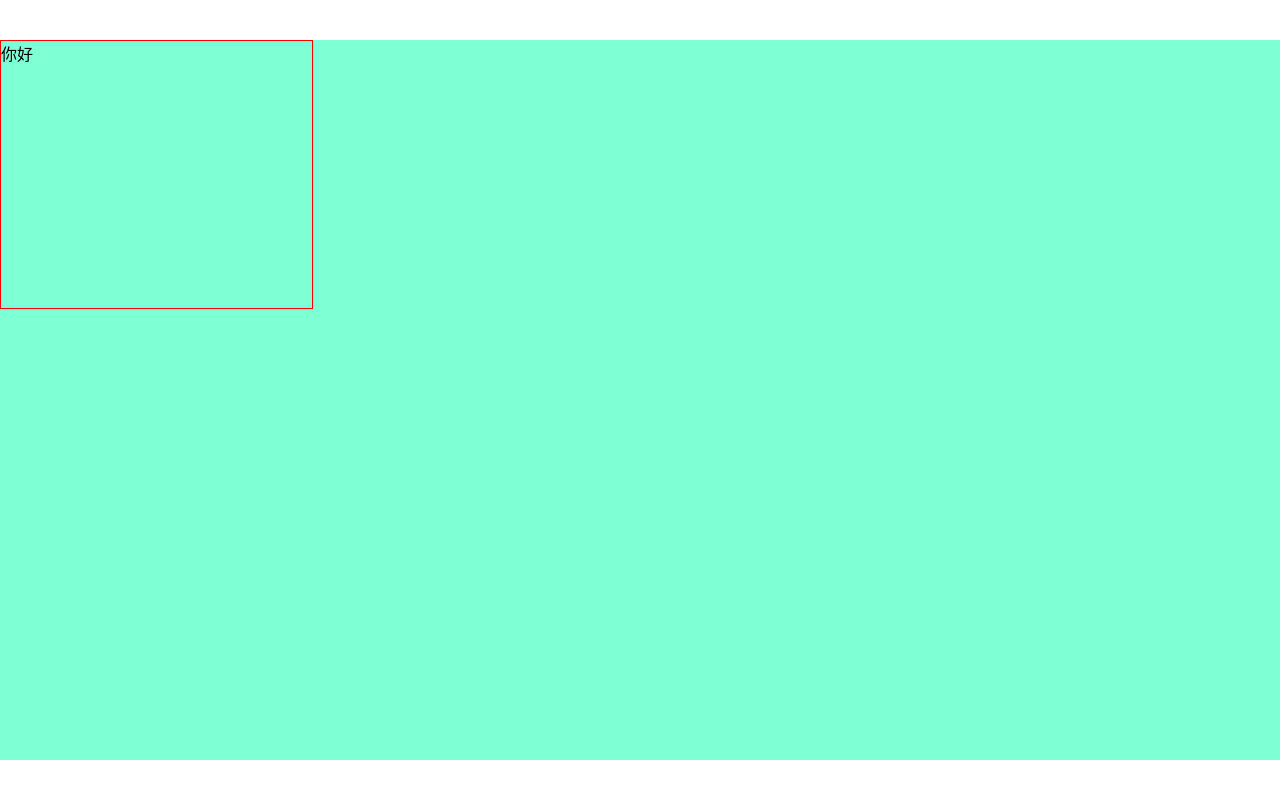
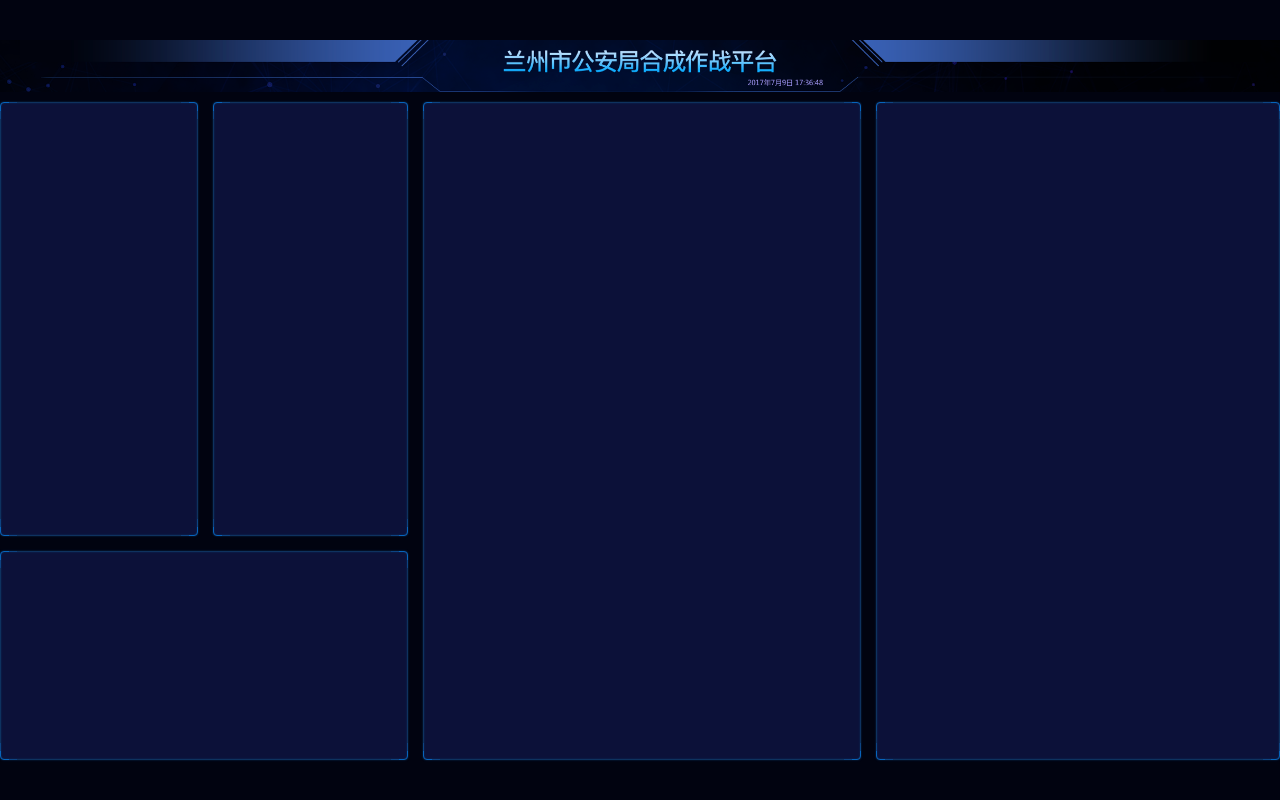
Before and after one commit to taytayAndrew/Large-screen-visualization, a React (Vite) app: page /#/ in a window 1280 px wide. Built offline with nearby package versions, Linux system fonts and the light colour scheme.

Commit message:
完成整体的布局

```diff
--- a/index.html
+++ b/index.html
@@ -18,7 +18,7 @@
 
 </head>
 <body>
-<div id="root">
+<div id="root" >
 
 </div>
 <script>
--- /dev/null
+++ b/src/custom.d.ts
@@ -0,0 +1,4 @@
+declare module "*.png" {
+    const value: any;
+    export = value;
+ }
--- a/src/pages/home.scss
+++ b/src/pages/home.scss
@@ -1,7 +1,71 @@
 @import "../shared/helper";
 
-.x{
-    width: px(367);
-    height: px(315);
-    border: 1px solid red
+.home{
+    flex:1;
+    display:flex;
+    flex-direction: column;
+    background-color: #010310;
+   >header{
+    height: px(99);
+    background-size: cover;
+   }
+   >main{
+    padding-top: px(18);
+    flex:1;
+    display: grid;
+    grid-template:
+    "box1 box2 box4 box5" 755fr
+    "box3 box3 box4 box5" 363fr / 366fr 361fr 811fr 747fr;
+    grid-column-gap: px(28);
+    grid-row-gap: px(28);
+    >section {
+        border: 1px solid #0764bc;
+        border-radius: 4px;
+        position: relative;
+        box-shadow: 0 0 2px 0 #0e325f, inset 0 0 2px 0 #0e325f;
+        background: #0c1139;
+
+        &::before{
+            content:''; //一定要写content为''
+            top: 0;
+            bottom: 0;
+            left: 0;
+            right: 0;
+            position: absolute;
+            border-radius: 4px;
+            box-shadow:
+            17px 0 0 -16px #0e325f,
+            -17px 0 0 -16px #0e325f,
+            0 17px 0 -16px #0e325f,
+            0 -17px 0 -16px #0e325f,
+            9px 0 0 -8px #0d4483,
+            -9px 0 0 -8px #0d4483,
+            0 9px 0 -8px #0d4483,
+            0 -9px 0 -8px #0d4483,;
+
+
+        }
+    }
+    >.section1 {
+        grid-area: box1;
+
+    }
+    > .section2 {
+        grid-area: box2;
+
+      }
+      > .section3 {
+        grid-area: box3;
+
+      }
+      > .section4 {
+        grid-area: box4;
+
+      }
+      > .section5 {
+        grid-area: box5;
+
+      }
+
+   }
 }
--- a/src/pages/home.tsx
+++ b/src/pages/home.tsx
@@ -1,10 +1,19 @@
 import React from 'react';
 import './home.scss';
+import imgBg from '../img/header.png'
 
 export const Home = () => {
   return (
-    <div>
-      <div className='x'>你好</div>
+    <div className='home'>
+      <header style={{backgroundImage:`url(${(imgBg)})`}} />
+      <main>
+        <section className="section1"></section>
+        <section className="section2"></section>
+        <section className="section3"></section>
+        <section className="section4"></section>
+        <section className="section5"></section>
+      </main>
     </div>
+
   );
 };
--- a/src/shared/_helper.scss
+++ b/src/shared/_helper.scss
@@ -1,5 +1,5 @@
 @function px($n) {
-  @return $n / 1500 * 100rem;
+  @return $n / 2420 * 100rem;
 }
 $blue: #002866;
 $font-hei: -apple-system, "Noto Sans", "Helvetica Neue", Helvetica, "Nimbus Sans L", Arial, "Liberation Sans", "PingFang SC", "Hiragino Sans GB", "Noto Sans CJK SC", "Source Han Sans SC", "Source Han Sans CN", "Microsoft YaHei", "Wenquanyi Micro Hei", "WenQuanYi Zen Hei", "ST Heiti", SimHei, "WenQuanYi Zen Hei Sharp", sans-serif;
--- a/src/shared/style.scss
+++ b/src/shared/style.scss
@@ -18,10 +18,16 @@ code {
 body {
   font-family: $font-hei;
   font-size: 16px;
+  background-color: #010310;
 }
 
 #root {
   margin: 0 auto;
   background-color: aquamarine;
+  display: flex;
 
 }
+.App {
+  flex:1;
+  display: flex;
+}
```
Also changed, not shown: src/img/header.png (added).
